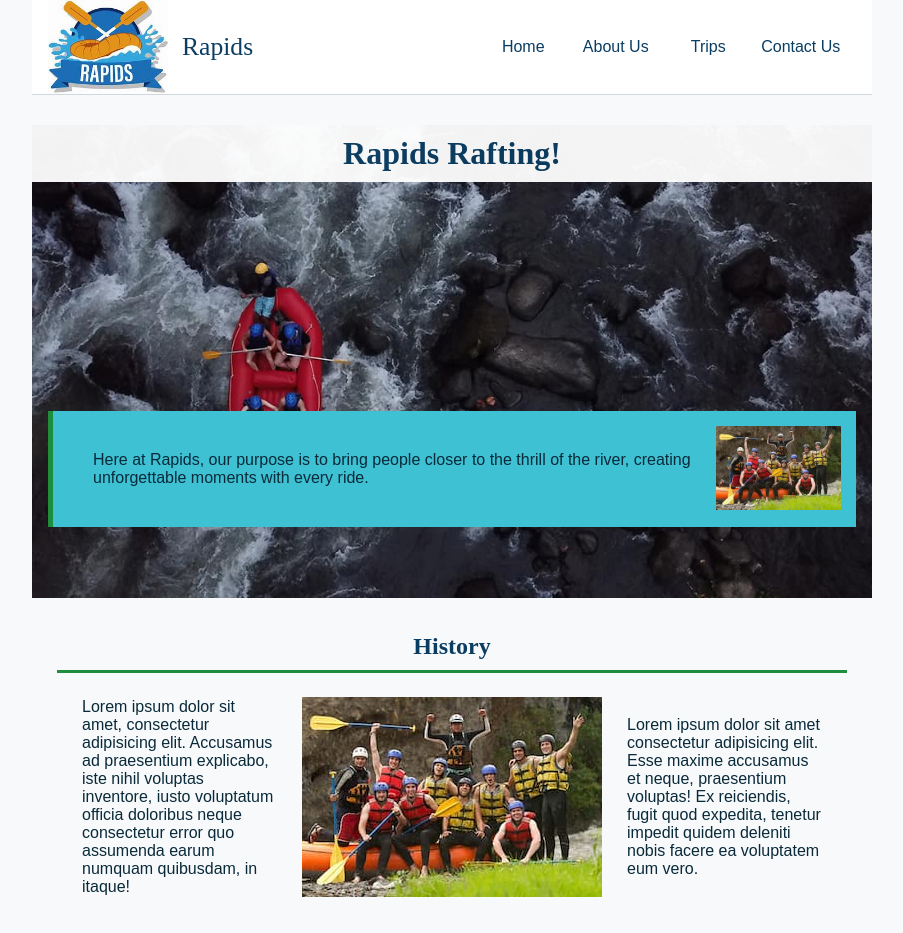
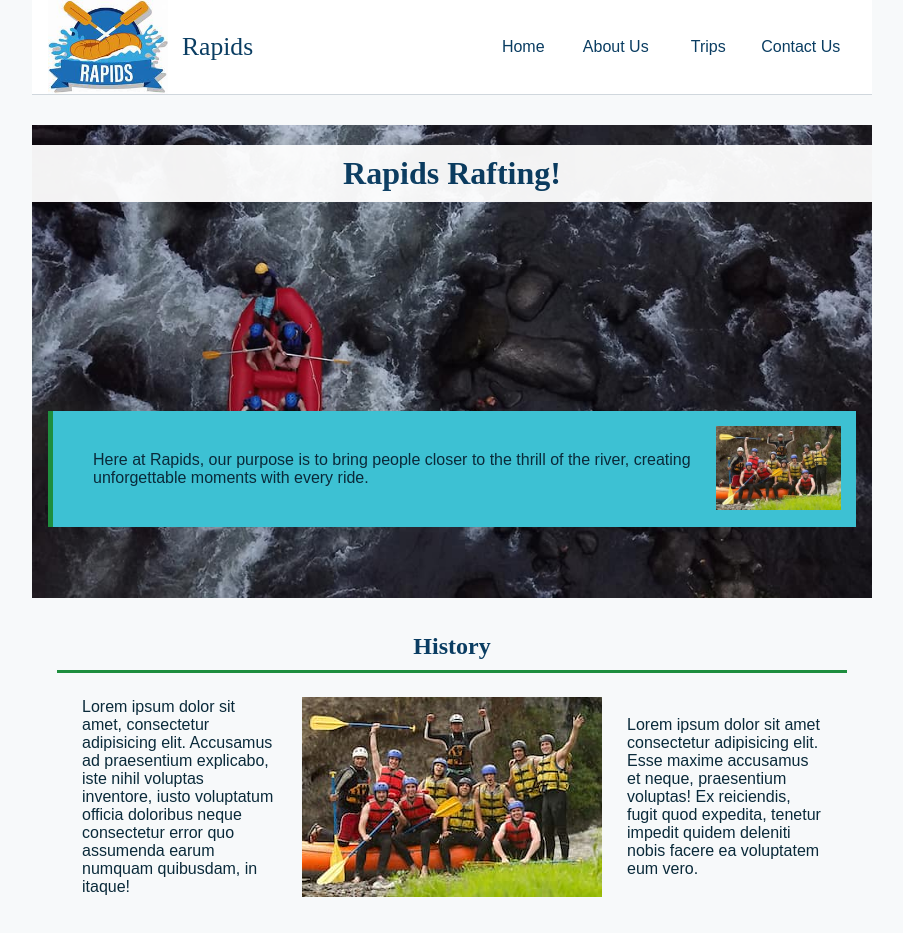
Before and after one commit to jayde2557/wdd130, a plain HTML site: page wwr/about.html in a window 1280 px wide. Shown: the top 933 px of the page, without its empty margins (188-1091 px from the left). Drawn offline with Linux system fonts and the light colour scheme.

Commit message:
new changes-wk5

```diff
--- a/wwr/about.html
+++ b/wwr/about.html
@@ -32,7 +32,7 @@
     <main>
         <div class="hero">
             <img src="images/rafting_large.jpg" alt="placeholder image">
-            <h1>Rapids Rafting!</h1>
+            <h1 class="hero-title">Rapids Rafting!</h1>
             <article>
                 <img src="images/rafting59_600.jpg" alt="working employee">
                 <p>Here at Rapids, our purpose is to bring people closer to the thrill of the river, creating
--- a/wwr/styles/rafting.css
+++ b/wwr/styles/rafting.css
@@ -83,6 +83,13 @@ h1, h2 {
 }
 
 h1 {
+    font-family: var(--heading-font);
+    color: var(--primary-color);
+    text-align: center;
+    margin: 20px 0;
+}
+
+.hero-title {
     position: absolute;
     top: 30px;
     width: 100%;
```
Also changed, not shown: wwr/contact.html (+1 -1 lines).
